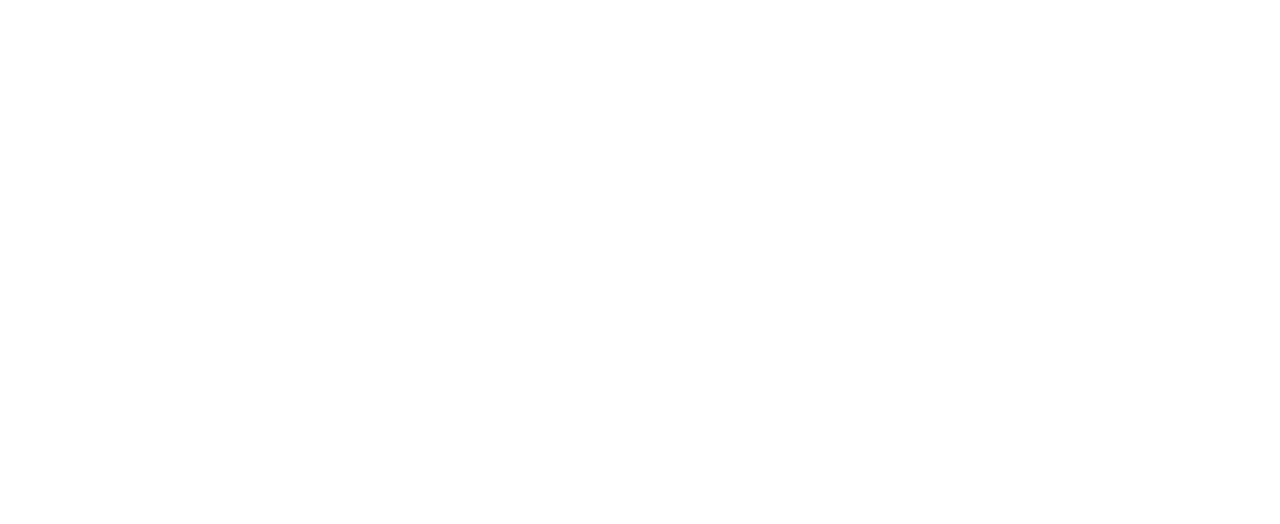
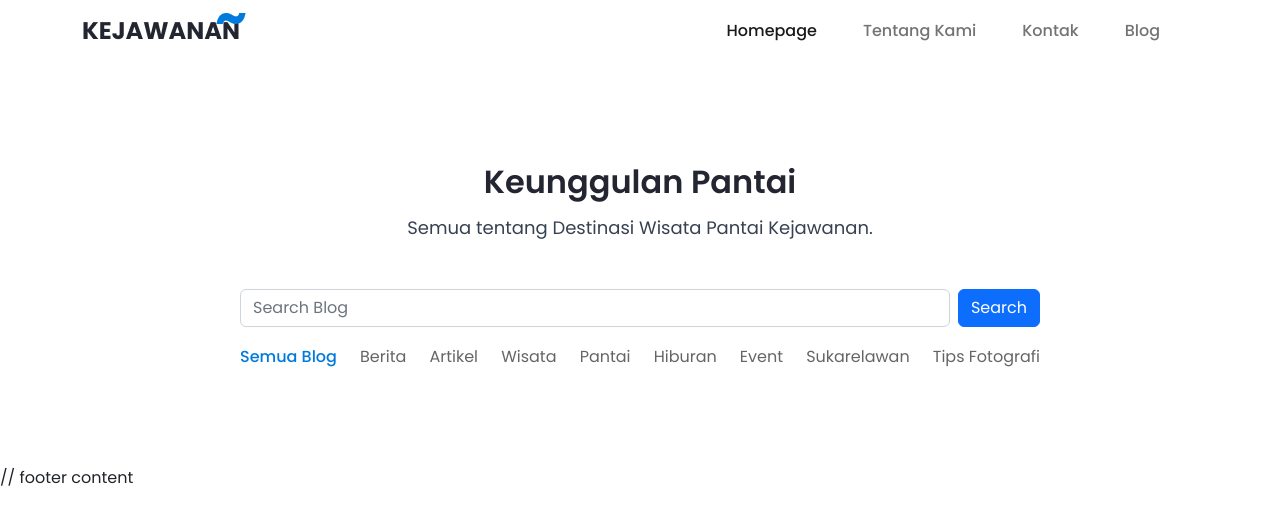
Before and after one commit to dimasrizkym/kejawanan, a website: page all-blog.html in a window 1280 px wide. Drawn offline with nearby package versions, Linux system fonts and the light colour scheme.

Commit message:
ALL BLOG - Add html structur and add section header all blog with filter

```diff
--- a/all-blog.html
+++ b/all-blog.html
@@ -0,0 +1,100 @@
+<!DOCTYPE html>
+<html lang="en">
+
+<head>
+  <meta charset="UTF-8">
+  <meta http-equiv="X-UA-Compatible" content="IE=edge">
+  <meta name="viewport" content="width=device-width, initial-scale=1.0">
+  <title>Kejawanan</title>
+  <link rel="icon" href="src/images/sample-icon.png" type="image">
+  <link rel="stylesheet" href="src/css/style.css">
+  <link rel="stylesheet" href="src/bootstrap/css/bootstrap.min.css">
+  <link rel="stylesheet" href="https://cdn.jsdelivr.net/npm/swiper@8/swiper-bundle.min.css" />
+</head>
+
+<body>
+
+  <!-- START : HEADER -->
+  <header>
+    <!-- START : NAVBAR -->
+    <nav class="navbar navbar-expand-lg bg-white">
+      <div class="container d-flex justify-content-between">
+        <a class="navbar-brand" href="#">
+          <img src="src/images/logo-kejawanan.png" alt="Logo Kejawanan">
+        </a>
+        <button class="navbar-toggler" type="button" data-bs-toggle="collapse" data-bs-target="#navbarNav"
+          aria-controls="navbarNav" aria-expanded="false" aria-label="Toggle navigation">
+          <span class="navbar-toggler-icon"></span>
+        </button>
+        <div class="collapse navbar-collapse" id="navbarNav">
+          <ul class="navbar-nav ms-auto">
+            <li class="nav-item">
+              <a class="nav-link active" aria-current="page" href="#">Homepage</a>
+            </li>
+            <li class="nav-item">
+              <a class="nav-link" href="#">Tentang Kami</a>
+            </li>
+            <li class="nav-item">
+              <a class="nav-link" href="#">Kontak</a>
+            </li>
+            <li class="nav-item">
+              <a class="nav-link" href="#">Blog</a>
+            </li>
+          </ul>
+        </div>
+      </div>
+    </nav>
+    <!-- END : NAVBAR -->
+    <!-- START : HEAD -->
+    <div class="container">
+      <div class="section-padding" id="searchBlog">
+        <div class="d-flex flex-column justify-content-between align-items-center">
+          <div class="title">
+            <h2 class="heading-2 text-center">Keunggulan Pantai</h2>
+            <p class="text-desc-1 text-center">Semua tentang Destinasi Wisata Pantai Kejawanan.</p>
+          </div>
+          <div class="search">
+            <div class="filter-search d-flex gap-2 mb-3">
+              <input type="type" placeholder="Search Blog" class="form-control">
+              <button type="search" class="btn btn-primary">Search</button>
+            </div>
+            <div class="filter-tab d-flex justify-content-between align-items-center gap-3">
+              <div class="item-filter active text-desc-2">semua blog</div>
+              <div class="item-filter text-desc-2">Berita</div>
+              <div class="item-filter text-desc-2">Artikel</div>
+              <div class="item-filter text-desc-2">Wisata</div>
+              <div class="item-filter text-desc-2">Pantai</div>
+              <div class="item-filter text-desc-2">Hiburan</div>
+              <div class="item-filter text-desc-2">Event</div>
+              <div class="item-filter text-desc-2">Sukarelawan</div>
+              <div class="item-filter text-desc-2">Tips Fotografi</div>
+            </div>
+          </div>
+        </div>
+      </div>
+    </div>
+    <!-- END : HEAD -->
+  </header>
+  <!-- END : HEADER -->
+
+  <!-- START : MAIN -->
+  <main>
+
+
+  </main>
+  <!-- END : MAIN -->
+
+  <!-- START : FOOTER -->
+  <footer>
+    // footer content
+  </footer>
+  <!-- END : FOOTER -->
+
+
+
+  <script src="src/bootstrap/js/bootstrap.bundle.min.js"></script>
+  <script src="https://cdn.jsdelivr.net/npm/swiper@8/swiper-bundle.min.js"></script>
+  <script src="src/js/main.js"></script>
+</body>
+
+</html>
--- a/src/css/style.scss
+++ b/src/css/style.scss
@@ -433,3 +433,35 @@ img {
       height: 150px;
     }
 }
+
+// all-blog.html
+// =====================================
+#searchBlog{
+  .title{
+    max-width: 800px;
+    margin-bottom: 32px;
+  }
+  .search{
+    max-width: 800px;
+    width: 100%;
+
+    .filter-search{
+      width: 100%;
+    }
+    .filter-tab{
+      overflow-y: auto;
+      .item-filter.active{
+        color: $color-primary-80;
+        font-weight: 500;
+      }
+      .item-filter{
+        cursor: pointer;
+        text-transform: capitalize;
+        white-space: nowrap;
+      }
+      .item-filter:hover{
+        font-weight: 500;
+      }
+    }
+  }
+}
```
Also changed, not shown: src/css/style.css, 1 other file.
